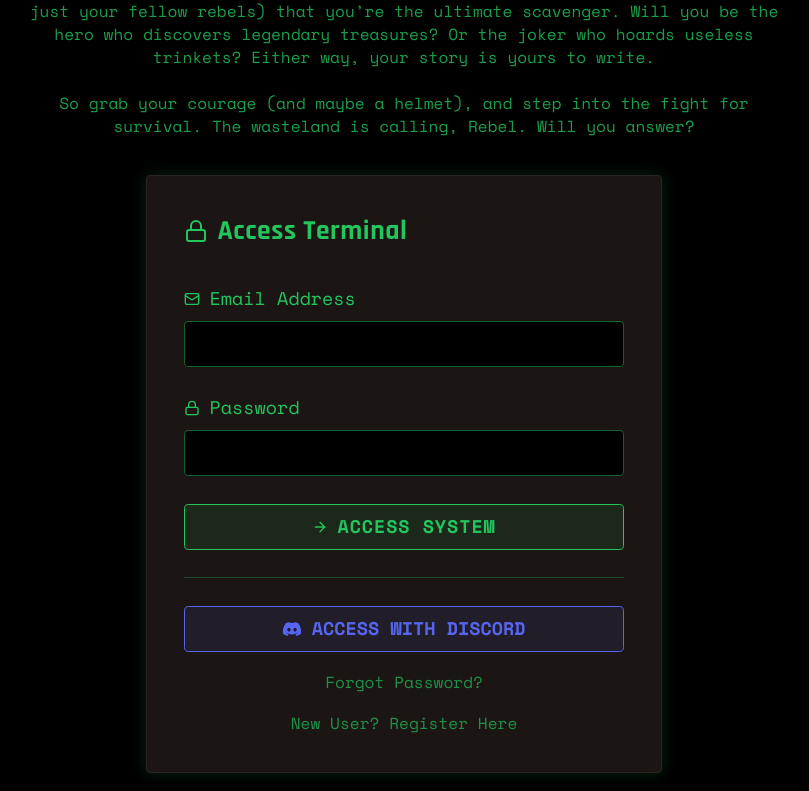
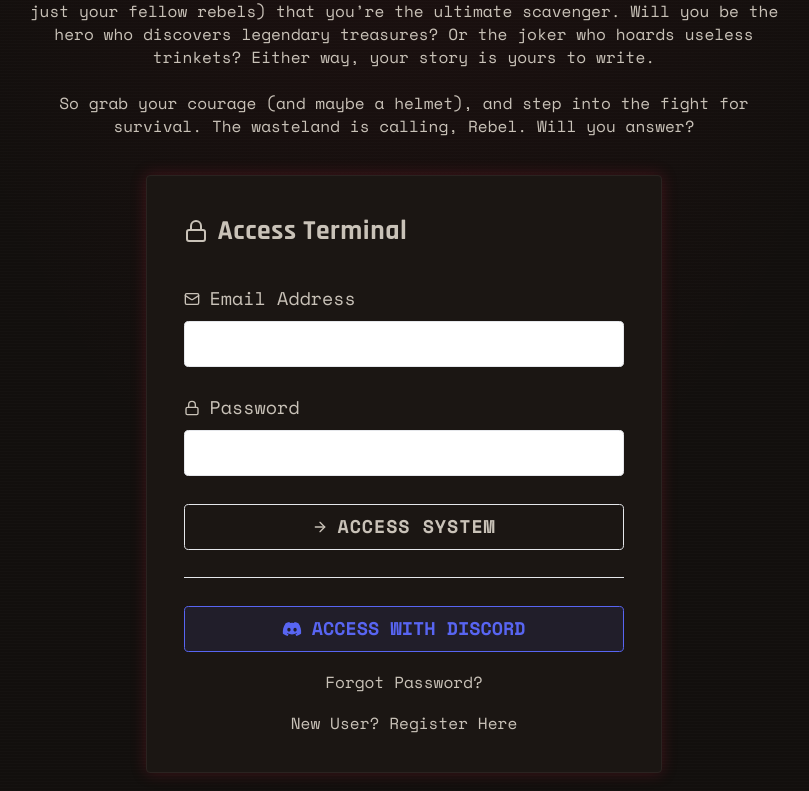
Before and after one commit to Aika-vrdj/Wasteland-0.2, a React (Vite) app: page / in a window 1280 px wide. Shown: the part 512-1303 px from the top of the page, without its empty margins (236-1045 px from the left). Built offline with nearby package versions, Linux system fonts and the light colour scheme; no server answers.

Commit message:
Change color scheme from green to ash

```diff
--- a/src/components/Auth.tsx
+++ b/src/components/Auth.tsx
@@ -80,10 +80,10 @@
   };
 
   return (
-    <div className="min-h-screen bg-black flex flex-col items-center justify-center p-4 text-green-500">
+    <div className="min-h-screen bg-void flex flex-col items-center justify-center p-4 text-ash">
       {/* Header Section */}
       <header className="text-center mb-8">
-        <pre className="font-mono text-sm leading-tight text-green-500">
+        <pre className="font-mono text-sm leading-tight text-ash">
 {`
           ██╗    ██╗ █████╗ ███████╗████████╗███████╗██╗      █████╗ ███╗   ██╗██████╗
           ██║    ██║██╔══██╗██╔════╝╚══██╔══╝██╔════╝██║     ██╔══██╗████╗  ██║██╔══██╗
@@ -95,7 +95,7 @@
         `}
         </pre>
         <h1 className="text-3xl font-bold">Welcome to the Wasteland, Rebel</h1>
-        <p className="mt-4 text-sm text-green-500/80 max-w-2xl mx-auto">
+        <p className="mt-4 text-sm text-ash/80 max-w-2xl mx-auto">
           The world has crumbled, but you? You’re still standing. Barely. As a Rebel, you’ve traded the comforts of modern life for the thrill of scavenging, scouting, looting, and surviving in a wasteland where the only law is “finders, keepers.” And sometimes… “oops, too slow!”
           <br />
           <br />
@@ -110,10 +110,10 @@
       </header>
 
       {/* Authentication Section */}
-      <div className="terminal-border bg-black p-8 rounded-lg w-full max-w-md border border-green-500/30 shadow-[0_0_15px_rgba(34,197,94,0.2)]">
+      <div className="terminal-border bg-void p-8 rounded-lg w-full max-w-md border border-ember/30 shadow-[0_0_15px_rgba(200,30,58,0.25)]">
         <div className="flex items-center gap-2 mb-8">
-          <Lock className="text-green-500" />
-          <h1 className="text-2xl font-bold text-green-500">
+          <Lock className="text-ash" />
+          <h1 className="text-2xl font-bold text-ash">
             {mode === 'login' && 'Access Terminal'}
             {mode === 'register' && 'New User Registration'}
             {mode === 'forgot-password' && 'Password Recovery'}
@@ -125,7 +125,7 @@
           {/* NUEVO: Campo de Username (Solo visible en registro) */}
           {mode === 'register' && (
             <div>
-              <label className="block text-green-500 mb-2">
+              <label className="block text-ash mb-2">
                 <div className="flex items-center gap-2">
                   <User size={16} />
                   <span>Codename</span>
@@ -135,7 +135,7 @@
                 type="text"
                 value={username}
                 onChange={(e) => setUsername(e.target.value)}
-                className="w-full px-4 py-2 bg-black border border-green-500/50 rounded text-green-500 focus:outline-none focus:border-green-400 focus:shadow-[0_0_10px_rgba(34,197,94,0.3)] transition-all"
+                className="w-full px-4 py-2 bg-void border border-ash-dim/60 rounded text-ash focus:outline-none focus:border-gold focus:shadow-[0_0_10px_rgba(217,122,52,0.35)] transition-all"
                 placeholder="Enter your rebel name"
                 required
               />
@@ -143,7 +143,7 @@
           )}
 
           <div>
-            <label className="block text-green-500 mb-2">
+            <label className="block text-ash mb-2">
               <div className="flex items-center gap-2">
                 <Mail size={16} />
                 <span>Email Address</span>
@@ -153,14 +153,14 @@
               type="email"
               value={email}
               onChange={(e) => setEmail(e.target.value)}
-              className="w-full px-4 py-2 bg-black border border-green-500/50 rounded text-green-500 focus:outline-none focus:border-green-400 focus:shadow-[0_0_10px_rgba(34,197,94,0.3)] transition-all"
+              className="w-full px-4 py-2 bg-void border border-ash-dim/60 rounded text-ash focus:outline-none focus:border-gold focus:shadow-[0_0_10px_rgba(217,122,52,0.35)] transition-all"
               required
             />
           </div>
 
           {mode !== 'forgot-password' && (
             <div>
-              <label className="block text-green-500 mb-2">
+              <label className="block text-ash mb-2">
                 <div className="flex items-center gap-2">
                   <Lock size={16} />
                   <span>Password</span>
@@ -170,7 +170,7 @@
                 type="password"
                 value={password}
                 onChange={(e) => setPassword(e.target.value)}
-                className="w-full px-4 py-2 bg-black border border-green-500/50 rounded text-green-500 focus:outline-none focus:border-green-400 focus:shadow-[0_0_10px_rgba(34,197,94,0.3)] transition-all"
+                className="w-full px-4 py-2 bg-void border border-ash-dim/60 rounded text-ash focus:outline-none focus:border-gold focus:shadow-[0_0_10px_rgba(217,122,52,0.35)] transition-all"
                 required
               />
             </div>
@@ -178,7 +178,7 @@
 
           {(mode === 'register' || mode === 'reset-password') && (
             <div>
-              <label className="block text-green-500 mb-2">
+              <label className="block text-ash mb-2">
                 <div className="flex items-center gap-2">
                   <Lock size={16} />
                   <span>Confirm Access Code</span>
@@ -188,27 +188,27 @@
                 type="password"
                 value={confirmPassword}
                 onChange={(e) => setConfirmPassword(e.target.value)}
-                className="w-full px-4 py-2 bg-black border border-green-500/50 rounded text-green-500 focus:outline-none focus:border-green-400 focus:shadow-[0_0_10px_rgba(34,197,94,0.3)] transition-all"
+                className="w-full px-4 py-2 bg-void border border-ash-dim/60 rounded text-ash focus:outline-none focus:border-gold focus:shadow-[0_0_10px_rgba(217,122,52,0.35)] transition-all"
                 required
               />
             </div>
           )}
 
           {error && (
-            <div className="text-red-500 text-sm py-2 border-l-2 border-red-500 pl-2 bg-red-500/10">
+            <div className="text-ember text-sm py-2 border-l-2 border-ember pl-2 bg-ember/10">
               ERROR: {error}
             </div>
           )}
 
           {message && (
-            <div className="text-green-400 text-sm py-2 border-l-2 border-green-400 pl-2 bg-green-500/10">
+            <div className="text-gold text-sm py-2 border-l-2 border-gold pl-2 bg-ember/10">
               {message}
             </div>
           )}
 
           <button
             type="submit"
-            className="w-full px-4 py-2 bg-green-500/10 border border-green-500 rounded text-green-500 hover:bg-green-500/20 flex items-center justify-center gap-2 transition-all font-bold tracking-wider"
+            className="w-full px-4 py-2 bg-ember/10 border border-ash rounded text-ash hover:bg-ember/20 flex items-center justify-center gap-2 transition-all font-bold tracking-wider"
           >
             <ArrowRight size={16} />
             {mode === 'login' && 'ACCESS SYSTEM'}
@@ -218,7 +218,7 @@
           </button>
         </form>
 
-        <div className="mt-6 space-y-4 pt-6 border-t border-green-500/30">
+        <div className="mt-6 space-y-4 pt-6 border-t border-ember/30">
           <button
             onClick={() => supabase.auth.signInWithOAuth({ provider: 'discord' })}
             className="w-full px-4 py-2 bg-[#5865F2]/10 border border-[#5865F2] rounded text-[#5865F2] hover:bg-[#5865F2]/20 flex items-center justify-center gap-2 transition-all font-bold"
@@ -231,13 +231,13 @@
             <>
               <button
                 onClick={() => setMode('forgot-password')}
-                className="text-green-500/70 hover:text-green-400 text-sm block w-full transition-colors"
+                className="text-ash/70 hover:text-gold text-sm block w-full transition-colors"
               >
                 Forgot Password?
               </button>
               <button
                 onClick={() => setMode('register')}
-                className="text-green-500/70 hover:text-green-400 text-sm block w-full transition-colors"
+                className="text-ash/70 hover:text-gold text-sm block w-full transition-colors"
               >
                 New User? Register Here
               </button>
@@ -246,7 +246,7 @@
           {mode !== 'login' && mode !== 'reset-password' && (
             <button
               onClick={() => setMode('login')}
-              className="text-green-500/70 hover:text-green-400 text-sm block w-full transition-colors"
+              className="text-ash/70 hover:text-gold text-sm block w-full transition-colors"
             >
               Return to Access Terminal
             </button>
```
